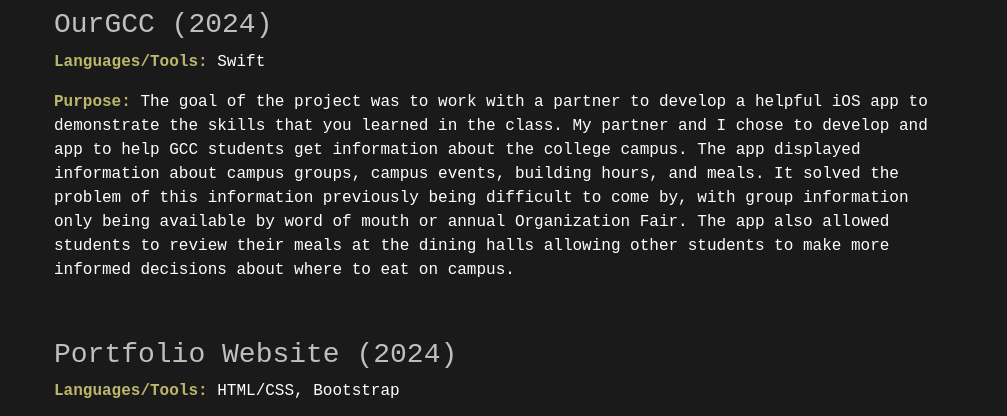
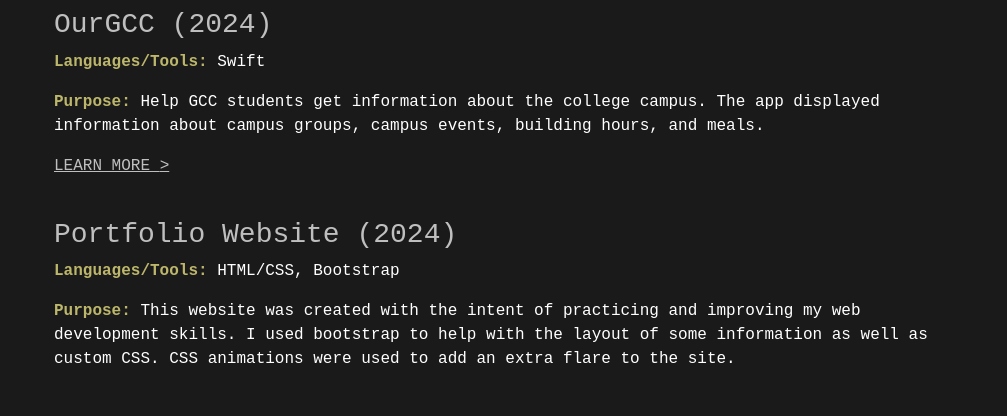
Before and after one commit to HagenSV/hagensv22.github.io, a plain HTML site: page projects.html in a window 1280 px wide. Shown: the part 312-728 px from the top of the page, without its empty margins (138-1145 px from the left). Drawn offline with nearby package versions, Linux system fonts and the light colour scheme.

Commit message:
Summarize project info on projects page

```diff
--- a/projects.html
+++ b/projects.html
@@ -56,7 +56,8 @@
         <div class="project fade-in">
             <h3 class="subheading">OurGCC (2024)</h3>
             <p><span class="bold">Languages/Tools: </span>Swift</p>
-            <p><span class="bold">Purpose: </span>The goal of the project was to work with a partner to develop a helpful iOS app to demonstrate the skills that you learned in the class. My partner and I chose to develop and app to help GCC students get information about the college campus. The app displayed information about campus groups, campus events, building hours, and meals. It solved the problem of this information previously being difficult to come by, with group information only being available by word of mouth or annual Organization Fair. The app also allowed students to review their meals at the dining halls allowing other students to make more informed decisions about where to eat on campus.</p>
+            <p><span class="bold">Purpose: </span>Help GCC students get information about the college campus. The app displayed information about campus groups, campus events, building hours, and meals.</p>
+            <a class="subheading" href="/projects/ourgcc.html">LEARN MORE <span class="arrow-animate">></span></a>
         </div>
 
         <div class="project fade-in" style="animation-delay: 0.5s;">
```
